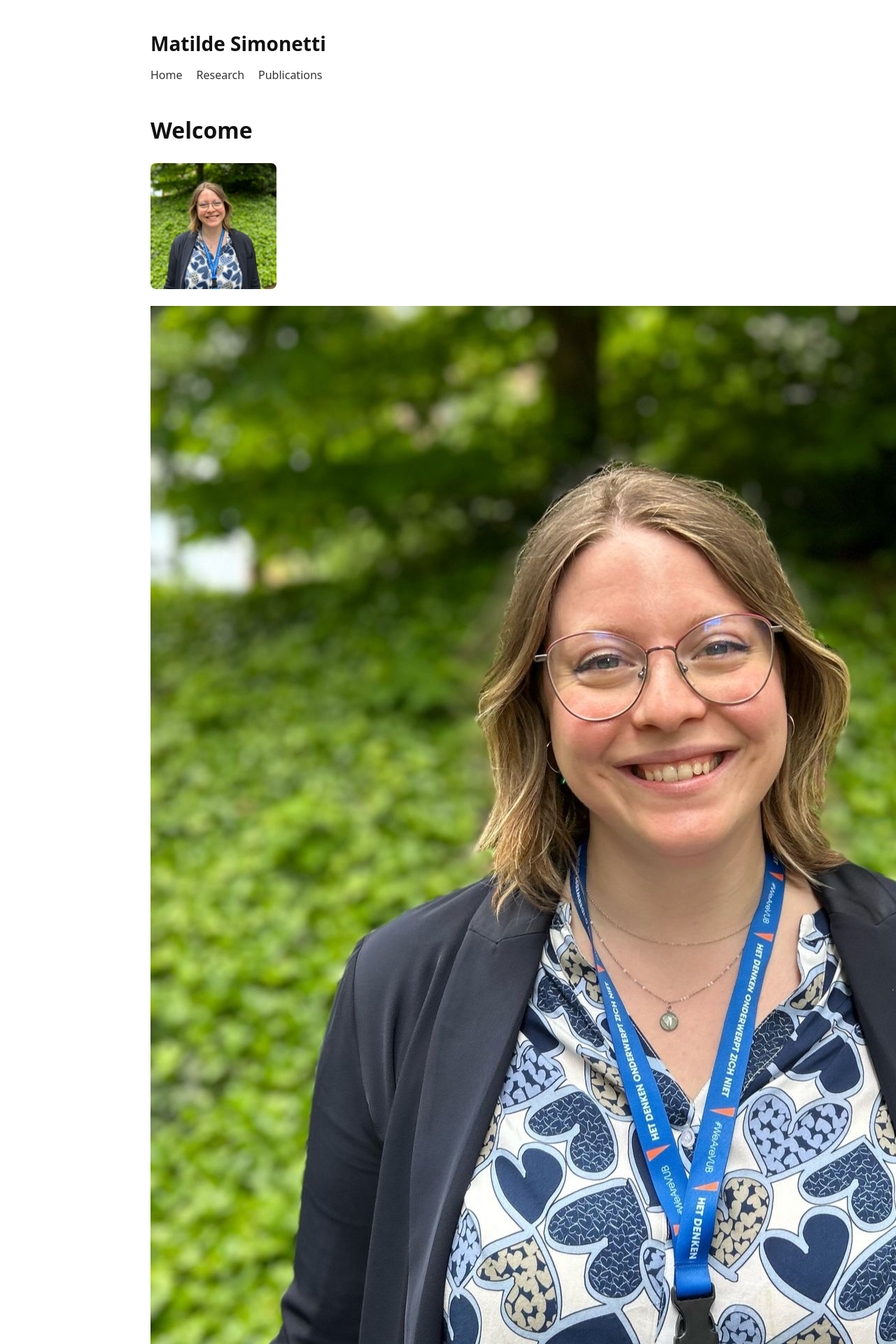
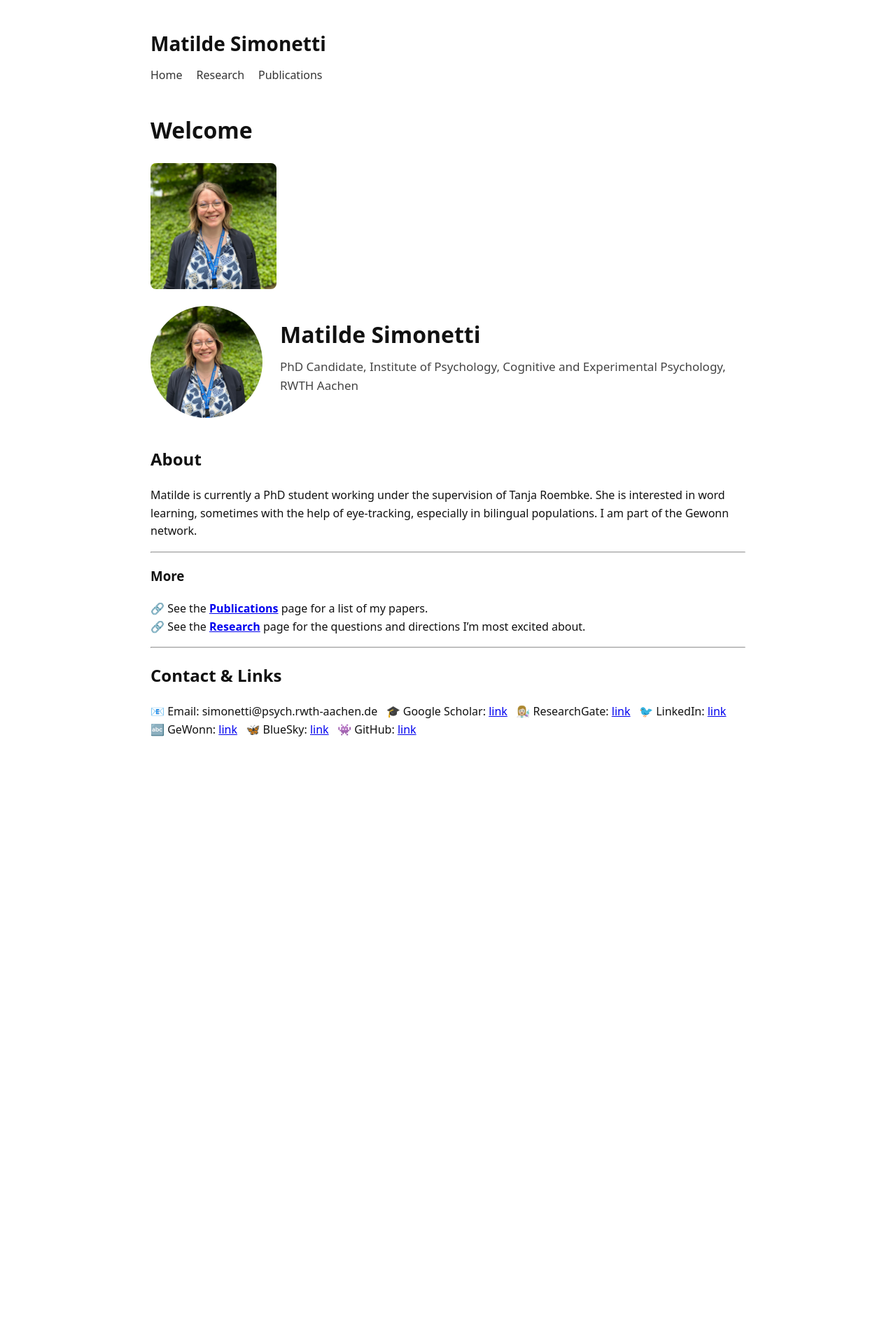
Before and after one commit to matildellen/matildellen.github.io, a Jekyll site: the page built from index.md, in a window 1280 px wide. Shown: the top 1920 px of the page at 70% size. Built offline with Jekyll 4.4.1, drawn with Linux system fonts in a browser that asks for light colours; after the commit the page ends 1096 px from its top, so only the background shows below that.

Commit message:
Add styles for hero section and avatar

```diff
--- a/_layouts/default.html
+++ b/_layouts/default.html
@@ -44,6 +44,28 @@
     main {
       margin-top: 30px;
     }
+    .hero {
+  display: flex;
+  align-items: center;
+  gap: 25px;
+  margin-bottom: 40px;
+}
+
+.avatar {
+  width: 160px;
+  border-radius: 50%;
+}
+
+.name {
+  font-size: 32px;
+  margin: 0;
+}
+
+.tagline {
+  font-size: 17px;
+  color: #444;
+  margin-top: 6px;
+}
   </style>
 </head>
 <body>
```
